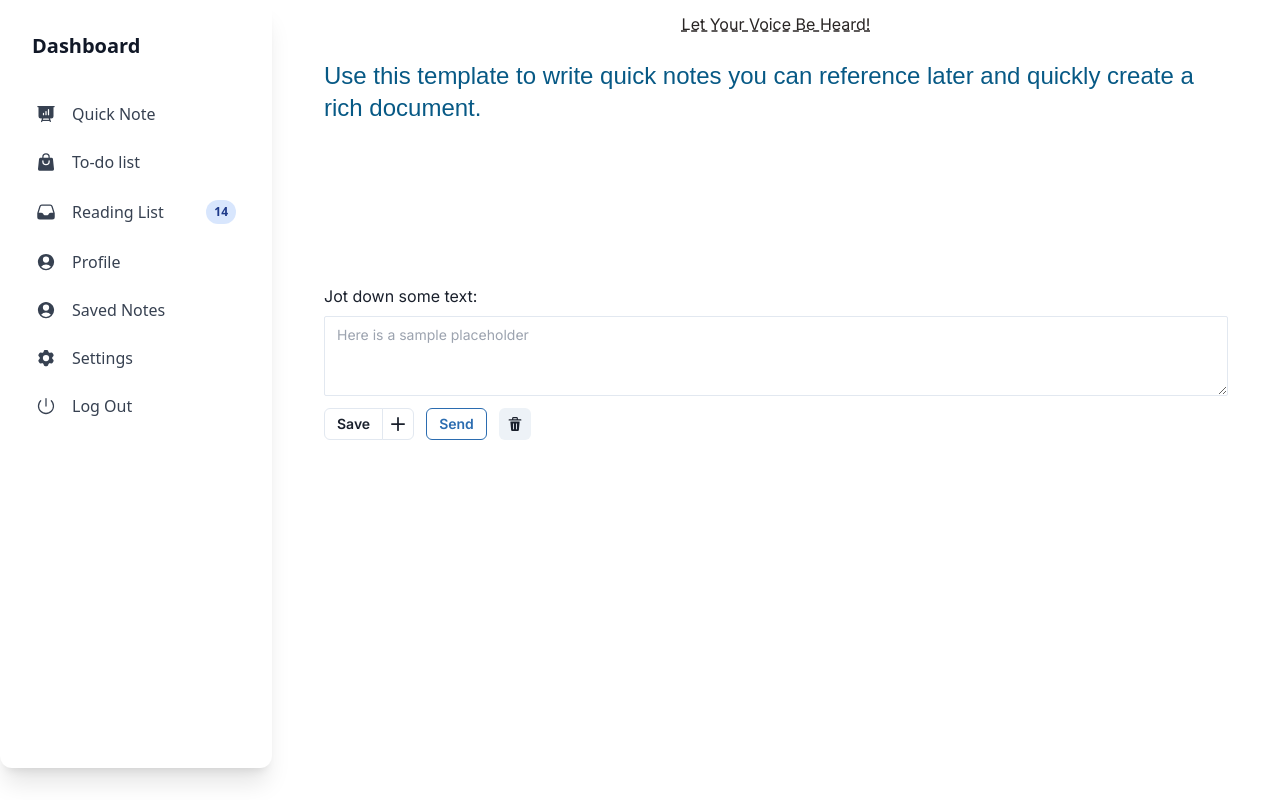
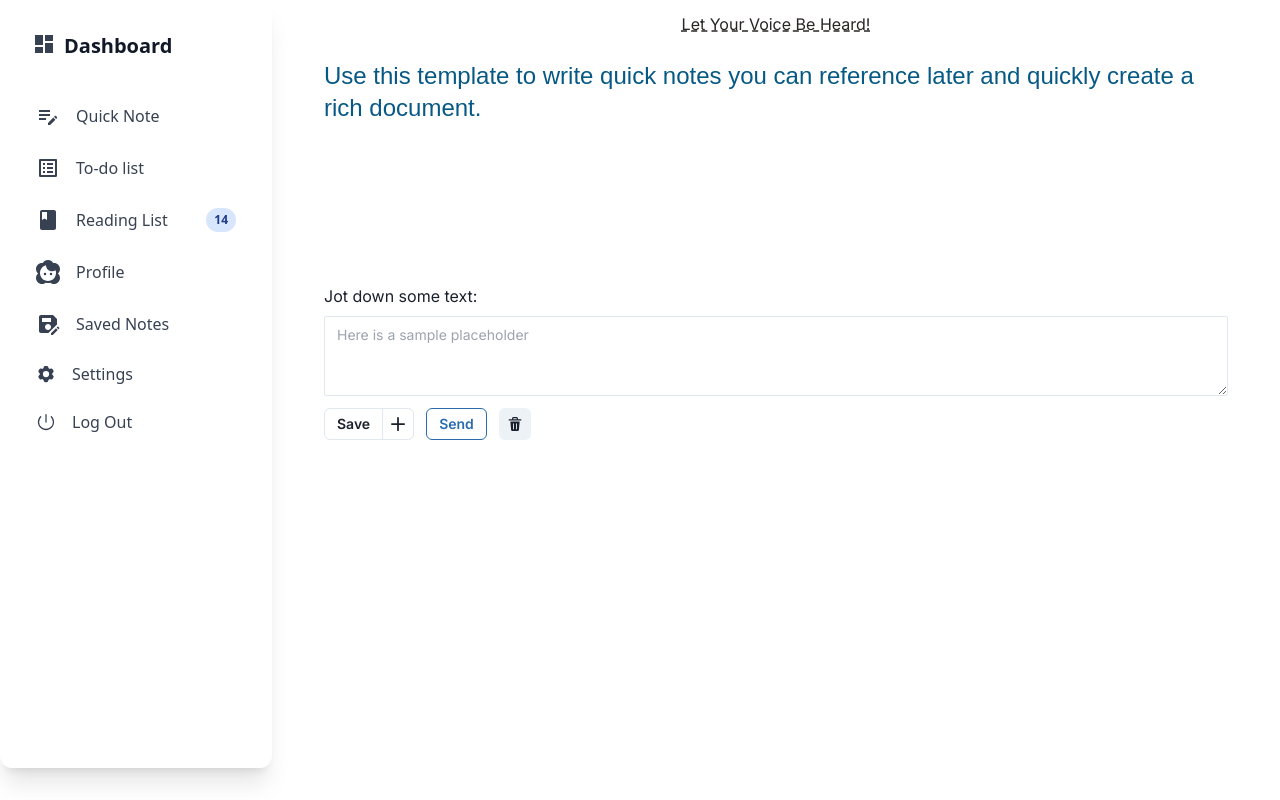
Before and after one commit to santr4/Note.it, a Next.js app in the folder note.it/: page /documents in a window 1280 px wide. Built offline with nearby package versions, Linux system fonts and the light colour scheme; a web font is replaced by a local one.

Commit message:
icons in sidebard added for each section

```diff
--- a/note.it/src/app/(main)/_components/navigation.tsx
+++ b/note.it/src/app/(main)/_components/navigation.tsx
@@ -1,11 +1,18 @@
 import React from "react";
+import EditNoteIcon from "@mui/icons-material/EditNote";
+import ListAltIcon from "@mui/icons-material/ListAlt";
+import BookIcon from "@mui/icons-material/Book";
+import SaveAsIcon from "@mui/icons-material/SaveAs";
+import Face2Icon from "@mui/icons-material/Face2";
+import DashboardIcon from "@mui/icons-material/Dashboard";
 
 export function Navigation() {
   return (
     <>
       <div className="relative flex flex-col bg-clip-border rounded-xl bg-white text-gray-700 h-[calc(100vh-2rem)] w-full max-w-[20rem] p-4 shadow-xl shadow-blue-gray-900/5">
-        <div className="mb-2 p-4">
-          <h5 className="block antialiased tracking-normal font-sans text-xl font-semibold leading-snug text-gray-900">
+        <div className="mb-2 p-4 flex flex-row">
+          <DashboardIcon />
+          <h5 className="block antialiased tracking-normal font-sans text-xl font-semibold leading-snug text-gray-900 px-2">
             Dashboard
           </h5>
         </div>
@@ -15,19 +22,7 @@ export function Navigation() {
             className="flex items-center w-full p-3 rounded-lg text-start leading-tight transition-all hover:bg-blue-50 hover:bg-opacity-80 focus:bg-blue-50 focus:bg-opacity-80 active:bg-gray-50 active:bg-opacity-80 hover:text-blue-900 focus:text-blue-900 active:text-blue-900 outline-none"
           >
             <div className="grid place-items-center mr-4">
-              <svg
-                xmlns="http://www.w3.org/2000/svg"
-                viewBox="0 0 24 24"
-                fill="currentColor"
-                aria-hidden="true"
-                className="h-5 w-5"
-              >
-                <path
-                  fill-rule="evenodd"
-                  d="M2.25 2.25a.75.75 0 000 1.5H3v10.5a3 3 0 003 3h1.21l-1.172 3.513a.75.75 0 001.424.474l.329-.987h8.418l.33.987a.75.75 0 001.422-.474l-1.17-3.513H18a3 3 0 003-3V3.75h.75a.75.75 0 000-1.5H2.25zm6.04 16.5l.5-1.5h6.42l.5 1.5H8.29zm7.46-12a.75.75 0 00-1.5 0v6a.75.75 0 001.5 0v-6zm-3 2.25a.75.75 0 00-1.5 0v3.75a.75.75 0 001.5 0V9zm-3 2.25a.75.75 0 00-1.5 0v1.5a.75.75 0 001.5 0v-1.5z"
-                  clip-rule="evenodd"
-                ></path>
-              </svg>
+              <EditNoteIcon />
             </div>
             Quick Note
           </div>
@@ -36,19 +31,7 @@ export function Navigation() {
             className="flex items-center w-full p-3 rounded-lg text-start leading-tight transition-all hover:bg-blue-50 hover:bg-opacity-80 focus:bg-blue-50 focus:bg-opacity-80 active:bg-blue-50 active:bg-opacity-80 hover:text-blue-900 focus:text-blue-900 active:text-blue-900 outline-none"
           >
             <div className="grid place-items-center mr-4">
-              <svg
-                xmlns="http://www.w3.org/2000/svg"
-                viewBox="0 0 24 24"
-                fill="currentColor"
-                aria-hidden="true"
-                className="h-5 w-5"
-              >
-                <path
-                  fill-rule="evenodd"
-                  d="M7.5 6v.75H5.513c-.96 0-1.764.724-1.865 1.679l-1.263 12A1.875 1.875 0 004.25 22.5h15.5a1.875 1.875 0 001.865-2.071l-1.263-12a1.875 1.875 0 00-1.865-1.679H16.5V6a4.5 4.5 0 10-9 0zM12 3a3 3 0 00-3 3v.75h6V6a3 3 0 00-3-3zm-3 8.25a3 3 0 106 0v-.75a.75.75 0 011.5 0v.75a4.5 4.5 0 11-9 0v-.75a.75.75 0 011.5 0v.75z"
-                  clip-rule="evenodd"
-                ></path>
-              </svg>
+              <ListAltIcon />
             </div>
             To-do list
           </div>
@@ -57,19 +40,7 @@ export function Navigation() {
             className="flex items-center w-full p-3 rounded-lg text-start leading-tight transition-all hover:bg-blue-50 hover:bg-opacity-80 focus:bg-blue-50 focus:bg-opacity-80 active:bg-blue-50 active:bg-opacity-80 hover:text-blue-900 focus:text-blue-900 active:text-blue-900 outline-none"
           >
             <div className="grid place-items-center mr-4">
-              <svg
-                xmlns="http://www.w3.org/2000/svg"
-                viewBox="0 0 24 24"
-                fill="currentColor"
-                aria-hidden="true"
-                className="h-5 w-5"
-              >
-                <path
-                  fill-rule="evenodd"
-                  d="M6.912 3a3 3 0 00-2.868 2.118l-2.411 7.838a3 3 0 00-.133.882V18a3 3 0 003 3h15a3 3 0 003-3v-4.162c0-.299-.045-.596-.133-.882l-2.412-7.838A3 3 0 0017.088 3H6.912zm13.823 9.75l-2.213-7.191A1.5 1.5 0 0017.088 4.5H6.912a1.5 1.5 0 00-1.434 1.059L3.265 12.75H6.11a3 3 0 012.684 1.658l.256.513a1.5 1.5 0 001.342.829h3.218a1.5 1.5 0 001.342-.83l.256-.512a3 3 0 012.684-1.658h2.844z"
-                  clip-rule="evenodd"
-                ></path>
-              </svg>
+              <BookIcon />
             </div>
             Reading List{" "}
             <div className="grid place-items-center ml-auto justify-self-end">
@@ -83,19 +54,7 @@ export function Navigation() {
             className="flex items-center w-full p-3 rounded-lg text-start leading-tight transition-all hover:bg-blue-50 hover:bg-opacity-80 focus:bg-blue-50 focus:bg-opacity-80 active:bg-blue-50 active:bg-opacity-80 hover:text-blue-900 focus:text-blue-900 active:text-blue-900 outline-none"
           >
             <div className="grid place-items-center mr-4">
-              <svg
-                xmlns="http://www.w3.org/2000/svg"
-                viewBox="0 0 24 24"
-                fill="currentColor"
-                aria-hidden="true"
-                className="h-5 w-5"
-              >
-                <path
-                  fill-rule="evenodd"
-                  d="M18.685 19.097A9.723 9.723 0 0021.75 12c0-5.385-4.365-9.75-9.75-9.75S2.25 6.615 2.25 12a9.723 9.723 0 003.065 7.097A9.716 9.716 0 0012 21.75a9.716 9.716 0 006.685-2.653zm-12.54-1.285A7.486 7.486 0 0112 15a7.486 7.486 0 015.855 2.812A8.224 8.224 0 0112 20.25a8.224 8.224 0 01-5.855-2.438zM15.75 9a3.75 3.75 0 11-7.5 0 3.75 3.75 0 017.5 0z"
-                  clip-rule="evenodd"
-                ></path>
-              </svg>
+              <Face2Icon />
             </div>
             Profile
           </div>
@@ -104,19 +63,7 @@ export function Navigation() {
             className="flex items-center w-full p-3 rounded-lg text-start leading-tight transition-all hover:bg-blue-50 hover:bg-opacity-80 focus:bg-blue-50 focus:bg-opacity-80 active:bg-blue-50 active:bg-opacity-80 hover:text-blue-900 focus:text-blue-900 active:text-blue-900 outline-none"
           >
             <div className="grid place-items-center mr-4">
-              <svg
-                xmlns="http://www.w3.org/2000/svg"
-                viewBox="0 0 24 24"
-                fill="currentColor"
-                aria-hidden="true"
-                className="h-5 w-5"
-              >
-                <path
-                  fill-rule="evenodd"
-                  d="M18.685 19.097A9.723 9.723 0 0021.75 12c0-5.385-4.365-9.75-9.75-9.75S2.25 6.615 2.25 12a9.723 9.723 0 003.065 7.097A9.716 9.716 0 0012 21.75a9.716 9.716 0 006.685-2.653zm-12.54-1.285A7.486 7.486 0 0112 15a7.486 7.486 0 015.855 2.812A8.224 8.224 0 0112 20.25a8.224 8.224 0 01-5.855-2.438zM15.75 9a3.75 3.75 0 11-7.5 0 3.75 3.75 0 017.5 0z"
-                  clip-rule="evenodd"
-                ></path>
-              </svg>
+              <SaveAsIcon />
             </div>
             Saved Notes
           </div>
```
